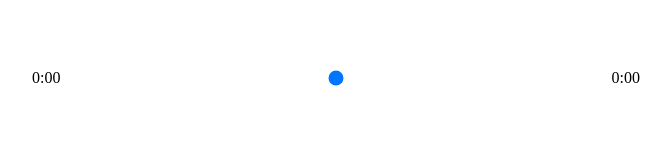
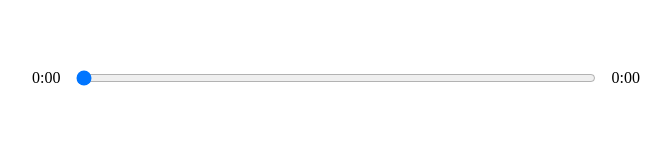
Before and after one commit to TurqayUmudzade/Music-Player-React, a React (Create React App) app in the folder MusicPlayer/: page / in a window 1280 px wide. Shown: the part 427-587 px from the top of the page, without its empty margins (304-975 px from the left). Built offline with nearby package versions, Linux system fonts and the light colour scheme.

Commit message:
added pause/play and drag

```diff
--- a/MusicPlayer/src/App.js
+++ b/MusicPlayer/src/App.js
@@ -2,8 +2,8 @@
 //Styles
 import "./styles/app.scss";
 //Components
-import Player from "./components/player";
-import Song from "./components/song";
+import Player from "./components/Player";
+import Song from "./components/Song";
 
 import data from "./utils";
 function App() {
--- a/MusicPlayer/src/components/player.js
+++ b/MusicPlayer/src/components/player.js
@@ -4,14 +4,14 @@
   faPlay,
   faAngleLeft,
   faAngleRight,
+  faPause,
 } from "@fortawesome/free-solid-svg-icons";
 
 const Player = ({ currentSong, isPlaying, setIsPlaying }) => {
   const audioRef = useRef(null);
-  console.log();
+
   const playSongHandler = () => {
     if (isPlaying) {
-      console.log(1);
       audioRef.current.pause();
       setIsPlaying(!isPlaying);
     } else {
@@ -32,24 +32,39 @@
     );
   };
 
+  const dragHandler = (e) => {
+    audioRef.current.currentTime = e.target.value;
+    setSongInfo({
+      ...songInfo,
+      currentTime: e.target.value,
+    });
+  };
+
   const [songInfo, setSongInfo] = useState({
-    currentTime: null,
-    duration: null,
+    currentTime: 0,
+    duration: 0,
   });
 
   return (
     <div className="player">
       <div className="time-control">
         <p>{getTime(songInfo.currentTime)}</p>
-        <input type="range" />
+        <input
+          min={0}
+          max={songInfo.duration}
+          value={songInfo.currentTime}
+          onChange={dragHandler}
+          type="range"
+        />
         <p>{getTime(songInfo.duration)}</p>
       </div>
       <div className="play-control">
         <FontAwesomeIcon className="skip-back" size="2x" icon={faAngleLeft} />
+
         <FontAwesomeIcon
           className="play"
           size="2x"
-          icon={faPlay}
+          icon={!isPlaying ? faPlay : faPause}
           onClick={playSongHandler}
         />
         <FontAwesomeIcon
--- a/MusicPlayer/src/components/song.js
+++ b/MusicPlayer/src/components/song.js
@@ -3,7 +3,7 @@
 const Song = ({ currentSong }) => {
   return (
     <div className="song-container">
-      <img src={currentSong.cover}></img>
+      <img src={currentSong.cover} alt={currentSong.name}></img>
       <h2>{currentSong.name}</h2>
       <h3>{currentSong.name}</h3>
     </div>
--- a/MusicPlayer/src/styles/_player.scss
+++ b/MusicPlayer/src/styles/_player.scss
@@ -12,7 +12,7 @@
   align-items: center;
   input {
     width: 100%;
-    -webkit-appearance: none;
+    //-webkit-appearance: none;
     // background: #205950;
     border-radius: 2rem;
     cursor: pointer;
```
Also changed, not shown: 2 other files (tests, documents, lock files or other folders).
